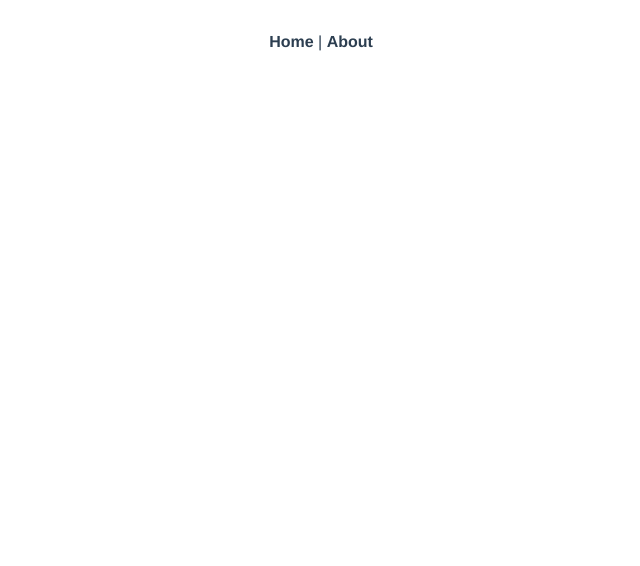
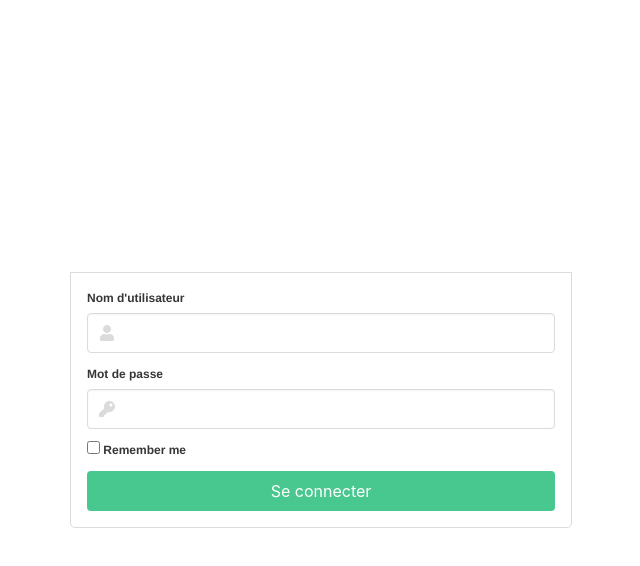
Before and after one commit to skatos-ux/Loaner, a Vue app: page /login in a window 1280 px wide. Shown: the top 566 px of the page, without its empty margins (319-959 px from the left). Built offline with nearby package versions, Linux system fonts and the light colour scheme.

Commit message:
design: login

```diff
--- a/src/App.vue
+++ b/src/App.vue
@@ -1,32 +1,23 @@
 <template>
   <div id="app">
-    <div id="nav">
-      <router-link to="/">Home</router-link> |
-      <router-link to="/about">About</router-link>
-    </div>
     <router-view/>
   </div>
 </template>
 
 <style lang="scss">
+$body-overflow-y: auto;
+
+@import "node_modules/bulma/bulma";
 #app {
   font-family: Avenir, Helvetica, Arial, sans-serif;
   -webkit-font-smoothing: antialiased;
   -moz-osx-font-smoothing: grayscale;
   text-align: center;
   color: #2c3e50;
-}
-
-#nav {
-  padding: 30px;
-
-  a {
-    font-weight: bold;
-    color: #2c3e50;
-
-    &.router-link-exact-active {
-      color: #42b983;
-    }
-  }
+  position: relative;
+  width: 100vw;
+  height: 100vh;
+  top: 0;
+  left: 0;
 }
 </style>
--- a/src/components/components/LoginForm.vue
+++ b/src/components/components/LoginForm.vue
@@ -1,5 +1,35 @@
 <template>
-  <div class="hello"></div>
+  <div class="login__form p-4 m-6">
+    <div class="field">
+      <label class="label is-size-7 has-text-left">Nom d'utilisateur</label>
+      <div class="control has-icons-left">
+        <input class="input" type="text" required>
+        <span class="icon is-small is-left">
+          <font-awesome-icon :icon="['fas', 'user']" />
+        </span>
+      </div>
+    </div>
+    <div class="field">
+      <label class="label is-size-7 has-text-left	">Mot de passe</label>
+      <div class="control has-icons-left">
+        <input class="input" type="password" required>
+        <span class="icon is-small is-left">
+          <font-awesome-icon :icon="['fas', 'key']" />
+        </span>
+      </div>
+    </div>
+    <div class="field">
+      <label class="label is-size-7 has-text-left">
+        <input type="checkbox">
+        Remember me
+      </label>
+    </div>
+    <div class="field">
+      <input class="button is-success is-fullwidth is-size-6" type="button" value="Se connecter">
+    </div>
+
+  </div>
+
 </template>
 
 <script lang="ts">
@@ -12,5 +42,11 @@ export default class LoginForm extends Vue {
 </script>
 
 <style scoped lang="scss">
-
+  .login__form {
+    box-shadow: 0 0 0 1px #dbdbdb;
+    border-radius: 0 0 4px 4px;
+    min-width: 200px;
+    max-width: 500px;
+    width: 100%;
+  }
 </style>
--- a/src/main.ts
+++ b/src/main.ts
@@ -10,9 +10,6 @@ import { fas } from '@fortawesome/free-solid-svg-icons'
 import { FontAwesomeIcon } from '@fortawesome/vue-fontawesome'
 Vue.component('font-awesome-icon', FontAwesomeIcon)
 library.add(fas)
-
-// Bulma
-import './../node_modules/bulma/css/bulma.css';
 
 //Axios
 Vue.use({
--- a/src/router/index.ts
+++ b/src/router/index.ts
@@ -1,14 +1,14 @@
 import Vue from 'vue'
 import VueRouter, { RouteConfig } from 'vue-router'
-import Home from '../views/Home.vue'
+import Login from "@/views/Login.vue";
 
 Vue.use(VueRouter)
 
 const routes: Array<RouteConfig> = [
   {
-    path: '/',
-    name: 'Home',
-    component: Home
+    path: '/login',
+    name: 'login',
+    component: Login
   },
   {
     path: '/about',
--- a/src/views/Login.vue
+++ b/src/views/Login.vue
@@ -1,18 +1,26 @@
 <template>
-  <div class="home">
-    <img alt="Vue logo" src="../assets/logo.png">
-
+  <div class="login">
+      <LoginForm/>
   </div>
 </template>
 
 <script lang="ts">
 import { Component, Vue } from 'vue-property-decorator';
-
-@Component({})
+import LoginForm from "@/components/components/LoginForm.vue";
+@Component({
+  components: {LoginForm}
+})
 export default class Login extends Vue {
 
 }
 </script>
 <style scoped lang="scss">
-
+  .login {
+    position: relative;
+    display: flex;
+    justify-content: center;
+    align-items: center;
+    width: 100%;
+    height: 100%;
+  }
 </style>
```
